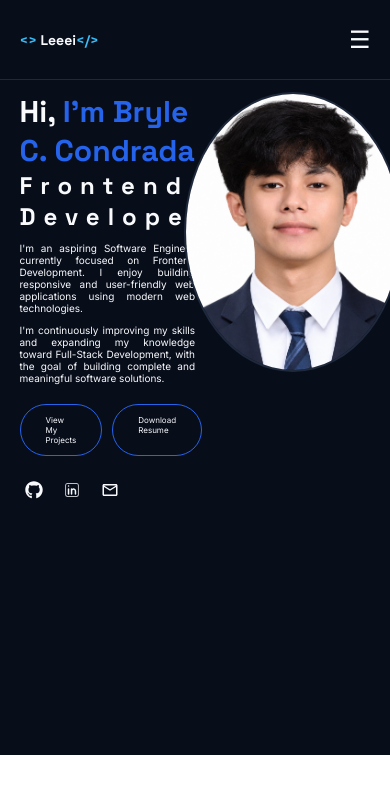
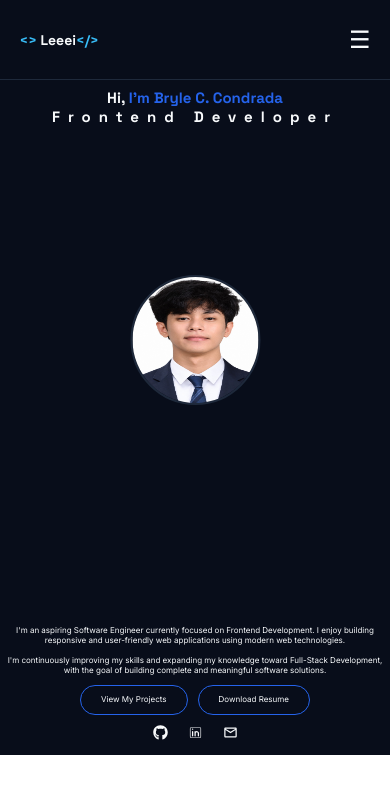
Before and after one commit to Leeeeei28/my-portfolio, a React (Vite) app: page / in a window 390 px wide. Shown: the top 794 px of the page. Built offline with nearby package versions, Linux system fonts and the light colour scheme.

Commit message:
Hero page with responsive design

```diff
--- a/src/components/Hero.css
+++ b/src/components/Hero.css
@@ -8,39 +8,40 @@ section{
     justify-content: space-around;
     padding: 3% 5%;
     gap: 10px;
+    position: relative;
 }
 section .hero-description{
     color: var(--text-primary);
     width: 50%;
 }
-section .hero-description h1,
-section .hero-description h2{
+section .hero-description .hero-title h1,
+section .hero-description .hero-title h2{
     font-family: var(--font-heading);
 }
-section .hero-description h1{
+section .hero-description .hero-title h1{
     font-size: 30px;
 }
-section .hero-description h2{
+section .hero-description .hero-title h2{
     margin-bottom: 10px;
     letter-spacing: 8px;
 }
-section .hero-description .my-name{
+section .hero-description .hero-title .my-name{
     color: var(--primary-blue);
 }
-section .hero-description p{
+section .hero-description .hero-introduction p{
     font-size: 10px;
     margin-bottom: 10px;
     text-align: justify;
     font-family: var(--font-body);
     color: var(--text-primary);
 }
-section .hero-description .project-links{
+section .hero-description .hero-introduction .project-links{
     display: flex;
     width: 100%;
     gap: 10px;
     margin: 20px 0;
 }
-section .hero-description .project-links a{
+section .hero-description .hero-introduction .project-links a{
     color: var(--text-primary);
     background: transparent;
     font-size: 8px;
@@ -52,26 +53,27 @@ section .hero-description .project-links a{
     transition: 0.5s;
     text-decoration: none;
 }
-section .hero-description .project-links a:hover{
+section .hero-description .hero-introduction .project-links a:hover{
     background-color: var(--primary-blue);
 }
-section .hero-description .project-links a:active{
+section .hero-description .hero-introduction .project-links a:active{
     opacity: 0.5;
 }
-section .hero-description .contact-links{
+section .hero-description .hero-introduction .contact-links{
     display: flex;
     gap: 20px;
     padding: 5px;
 }
-section .hero-description .contact-links a{
+section .hero-description .hero-introduction .contact-links a{
     font-size: 18px;
     color: var(--text-primary);
     transition: 0.5s;
 }
-section .hero-description .contact-links a:hover{
+section .hero-description .hero-introduction .contact-links a:hover{
     color: var(--primary-blue);
+    transform: scale(1.5);
 }
-section .hero-description .contact-links a:active{
+section .hero-description .hero-introduction .contact-links a:active{
     opacity: 0.5;
 }
 section .hero-profile{
@@ -93,3 +95,77 @@ section .hero-profile img{
 section .hero-profile img:hover{
     border-radius: 10px;
 }
+
+@media (max-width: 600px){
+    section{
+        padding: 0;
+    }
+    section .hero-description{
+        width: 100%;
+    }
+    section .hero-description .hero-title{
+        position: absolute;
+        top: 0;
+        width: 100%;
+        margin-bottom: 10px;
+        margin-top: 8px;
+    }
+    section .hero-description .hero-title h1,
+    section .hero-description .hero-title h2{
+        font-size: 15px;
+        text-align: center;
+    }
+    section .hero-description .hero-introduction{
+        width: 100%;
+        height: 140px;
+    }
+    section .hero-description .hero-introduction .intro{
+        margin-top: 10px;
+    }
+    section .hero-description .hero-introduction p{
+        font-size: 8px;
+        text-align: center;
+        width: 100%;
+    }
+    section .hero-description .hero-introduction .project-links{
+        height: 30px;
+        margin-top: 0;
+        display: flex;
+        justify-content: center;
+        margin-bottom: 25px;
+    }
+    section .hero-description .hero-introduction .project-links a{
+        padding: 8px 20px;
+    }
+    section .hero-description .hero-introduction .contact-links{
+        height: 50px;
+        margin-top: -20px;
+        display: flex;
+        justify-content: center;
+    }
+    section .hero-description .hero-introduction .contact-links a{
+        font-size: 15px;
+    }
+    section .hero-description .hero-introduction .contact-links a:hover{
+    transform: scale(1.2);
+}
+    section .hero-profile{
+        position: absolute;
+        top: 40%;
+        left: 50%;
+        transform: translate(-50%, -50%);
+        margin-top: -10px;
+        height: 150px;
+        padding: 0;
+    }
+    section .hero-profile img{
+        width: 130px;
+        height: 130px;
+    }
+    section .hero-description .hero-introduction{
+        position: absolute;
+        bottom: 0;
+        margin-top: -50px;
+        padding: 0;
+    }
+}
--- a/src/components/Hero.jsx
+++ b/src/components/Hero.jsx
@@ -8,9 +8,13 @@ function Hero() {
     return (
         <section id="home" className="hero-section">
             <div className="hero-description">
+                <div className="hero-title">
                     <h1>Hi, <span className="my-name">I'm Bryle C. Condrada</span></h1>
                     <h2>Frontend Developer</h2>
-                <p>
+                </div>
+
+                <div className="hero-introduction">
+                    <p className="intro">
                         I'm an aspiring Software Engineer currently focused on Frontend Development.
                         I enjoy building responsive and user-friendly web applications using modern web technologies.
                     </p>
@@ -30,6 +34,7 @@ function Hero() {
                         <a href="mailto:condradanish@gmail.com"><MdOutlineMail /></a>
                     </div>
                 </div>
+            </div>
 
             <div className="hero-profile">
                 <img src={profile} alt="profile" />
```
Lines whose indentation alone changed are shown as unchanged.
